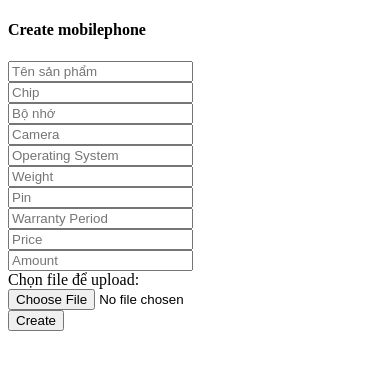
After one commit to Thanhdzook/Project---CTStore---WD1110, a PHP site: template MVC/Views/CreateMobilePhone/CreateMobilePhone.php in a window 390 px wide. The commit adds this page. Shown: the top 370 px of the page. Run offline with PHP 8.4, Linux system fonts and the light colour scheme; the template is opened without the code that fills it, so the values that code supplies are empty.

Commit message:
back-end create mobile phone

```diff
--- a/MVC/Controllers/Show_MobilePhone.php
+++ b/MVC/Controllers/Show_MobilePhone.php
@@ -8,7 +8,6 @@ class Show_MobilePhone extends Controller{
 
     function ShowMobilePhone(){
         $this->view("Index" , ["mobilePhone"=> $this->mobilePhone->List_MobilePhone()]);
-
     }
 
 }
--- /dev/null
+++ b/MVC/Views/CreateMobilePhone/CreateMobilePhone.php
@@ -0,0 +1,50 @@
+<!DOCTYPE html>
+<html lang="en">
+<head>
+    <meta charset="UTF-8">
+    <meta name="viewport" content="width=device-width, initial-scale=1.0">
+    <meta http-equiv="X-UA-Compatible" content="ie=edge">
+    <title>Create mobilephone</title>
+
+</head>
+<body>
+    <form method="post" action="./Create_MobilePhone/Inpost_MobilePhone" enctype="multipart/form-data">
+        <h4 class="mb-3 pb-3">Create mobilephone</h4>
+        <div class="form-group">
+            <input type="text" class="form-style" placeholder="Tên sản phẩm" name="mobilePhone_name">
+        </div>
+        <div class="form-group">
+            <input type="text" class="form-style" placeholder="Chip" name="chip">
+        </div>
+        <div class="form-group">
+            <input type="text" class="form-style" placeholder="Bộ nhớ" name="memory">
+        </div>
+        <div class="form-group">
+            <input type="text" class="form-style" placeholder="Camera" name="camera">
+        </div>
+        <div class="form-group">
+            <input type="text" class="form-style" placeholder="Operating System" name="operatingSystem">
+        </div>
+        <div class="form-group">
+            <input type="text" class="form-style" placeholder="Weight" name="weight">
+        </div>
+        <div class="form-group">
+            <input type="text" class="form-style" placeholder="Pin" name="pin">
+        </div>
+        <div class="form-group">
+            <input type="text" class="form-style" placeholder="Warranty Period" name="warrantyPeriod">
+        </div>
+        <div class="form-group">
+            <input type="text" class="form-style" placeholder="Price" name="price">
+        </div>
+        <div class="form-group">
+            <input type="text" class="form-style" placeholder="Amount" name="amount">
+        </div>
+        <div class="form-group">
+            Chọn file để upload:
+            <input id="fileupload" type="file" class="form-style" placeholder="fileupload" name="fileupload">
+        </div>
+        <input class="btn mt-4" type="submit" name="Create" value="Create">
+    </form>
+</body>
+</html>
```
Also changed, not shown: MVC/Controllers/Create_MobilePhone.php (added, +108 -0 lines), MVC/Models/MobilePhoneModel.php (+8 -8 lines), MVC/Views/Index/Index.php (+8 -1 lines), MVC/wwwroot/img/t1.png (added).
